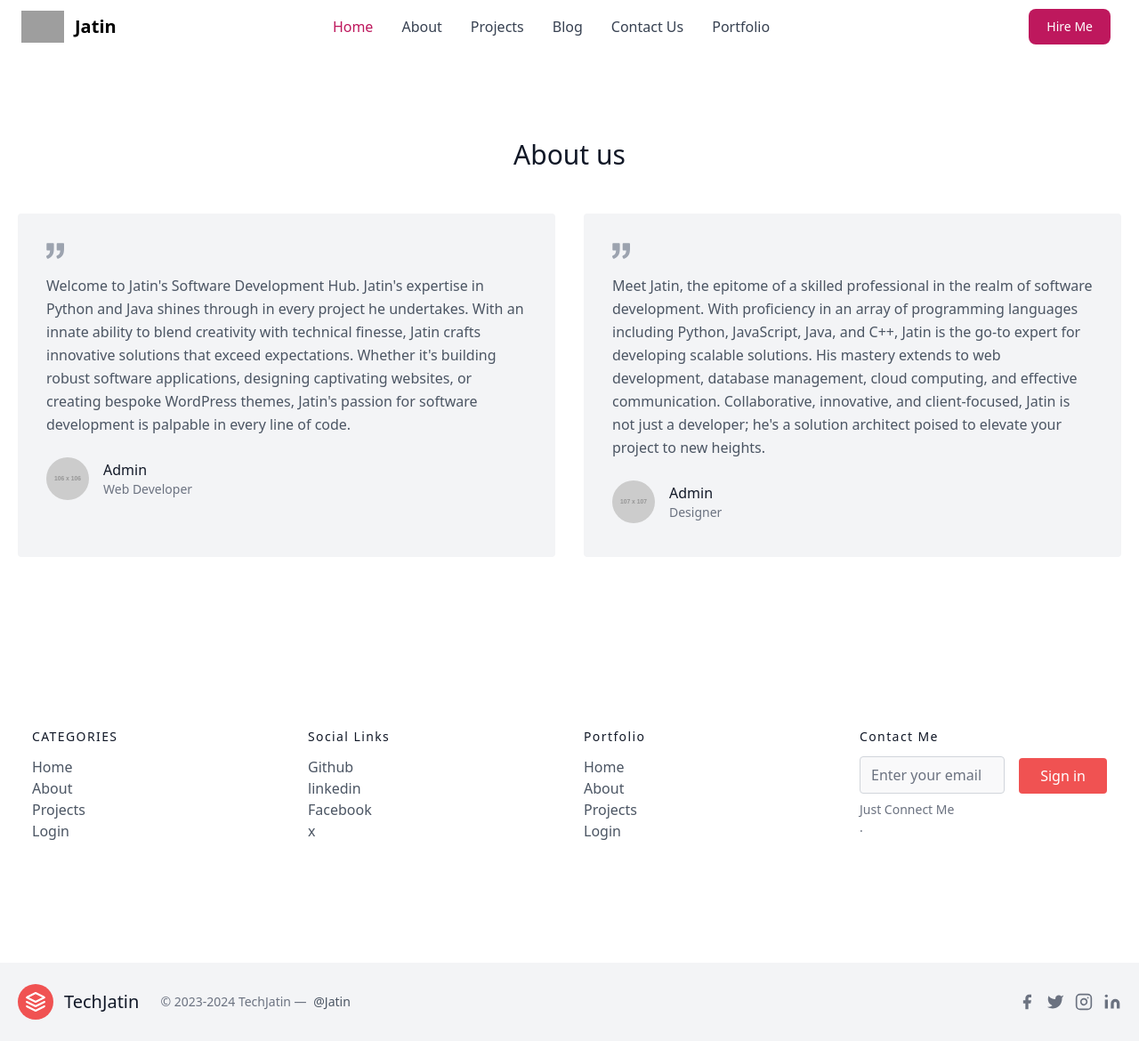
After one commit to Jatin00001/flask-blog, a Flask app: page /about in a window 1280 px wide. The commit adds this page. Shown: the whole page at 89% size. Run offline with Flask 3, Linux system fonts and the light colour scheme; grey boxes labelled with a size stand in for pictures from a placeholder-image service; some libraries are stand-ins or nearby versions; grey boxes are pictures that could not be loaded.

Commit message:
add about and project

```diff
--- a/app.py
+++ b/app.py
@@ -242,6 +242,14 @@ def logout():
   return redirect(url_for('login'))
 
 
+# ---------------------------------------------------------user------------------------
+
+
+@app.route('/about')
+def about():
+  return render_template('/about/about.html')
+
+
 # -------AFTER THIS SECTION ALL API WITH RAW DATA ------------------------------------------------------------------------
 @app.route('/api/skills')
 def skills():
--- a/static/css/main.css
+++ b/static/css/main.css
@@ -1174,6 +1187,10 @@ input:checked + .toggle-bg {
 
 .-m-12 {
   margin: -3rem;
+}
+
+.-m-4 {
+  margin: -1rem;
 }
 
 .m-5 {
@@ -2104,6 +2151,10 @@ input:checked + .toggle-bg {
   padding: 1rem;
 }
 
+.p-8 {
+  padding: 2rem;
+}
+
 .px-2 {
   padding-left: 0.5rem;
   padding-right: 0.5rem;
--- a/tailwind.config.js
+++ b/tailwind.config.js
@@ -8,6 +8,8 @@ module.exports = {
     "./node_modules/flowbite/**/*.js",
     "./templates/**/*.html",
     "./static/js/**/*.js",
+    "./templates/About/about.html",
+    "*",
   ],
   theme: {
     extend: {
--- /dev/null
+++ b/templates/about/about.html
@@ -0,0 +1,80 @@
+{% extends "base.html" %} {% block aboutsection %}
+<section class="text-gray-600 body-font">
+  <div class="container px-5 py-24 mx-auto">
+    <h1 class="text-3xl font-medium title-font text-gray-900 mb-12 text-center">
+      About us
+    </h1>
+    <div class="flex flex-wrap -m-4">
+      <div class="p-4 md:w-1/2 w-full">
+        <div class="h-full bg-gray-100 p-8 rounded">
+          <svg
+            xmlns="http://www.w3.org/2000/svg"
+            fill="currentColor"
+            class="block w-5 h-5 text-gray-400 mb-4"
+            viewBox="0 0 975.036 975.036"
+          >
+            <path
+              d="M925.036 57.197h-304c-27.6 0-50 22.4-50 50v304c0 27.601 22.4 50 50 50h145.5c-1.9 79.601-20.4 143.3-55.4 191.2-27.6 37.8-69.399 69.1-125.3 93.8-25.7 11.3-36.8 41.7-24.8 67.101l36 76c11.6 24.399 40.3 35.1 65.1 24.399 66.2-28.6 122.101-64.8 167.7-108.8 55.601-53.7 93.7-114.3 114.3-181.9 20.601-67.6 30.9-159.8 30.9-276.8v-239c0-27.599-22.401-50-50-50zM106.036 913.497c65.4-28.5 121-64.699 166.9-108.6 56.1-53.7 94.4-114.1 115-181.2 20.6-67.1 30.899-159.6 30.899-277.5v-239c0-27.6-22.399-50-50-50h-304c-27.6 0-50 22.4-50 50v304c0 27.601 22.4 50 50 50h145.5c-1.9 79.601-20.4 143.3-55.4 191.2-27.6 37.8-69.4 69.1-125.3 93.8-25.7 11.3-36.8 41.7-24.8 67.101l35.9 75.8c11.601 24.399 40.501 35.2 65.301 24.399z"
+            ></path>
+          </svg>
+          <p class="leading-relaxed mb-6">
+            Welcome to Jatin's Software Development Hub. Jatin's expertise in
+            Python and Java shines through in every project he undertakes. With
+            an innate ability to blend creativity with technical finesse, Jatin
+            crafts innovative solutions that exceed expectations. Whether it's
+            building robust software applications, designing captivating
+            websites, or creating bespoke WordPress themes, Jatin's passion for
+            software development is palpable in every line of code.
+          </p>
+          <a class="inline-flex items-center">
+            <img
+              alt="testimonial"
+              src="https://dummyimage.com/106x106"
+              class="w-12 h-12 rounded-full flex-shrink-0 object-cover object-center"
+            />
+            <span class="flex-grow flex flex-col pl-4">
+              <span class="title-font font-medium text-gray-900">Admin</span>
+              <span class="text-gray-500 text-sm">Web Developer</span>
+            </span>
+          </a>
+        </div>
+      </div>
+      <div class="p-4 md:w-1/2 w-full">
+        <div class="h-full bg-gray-100 p-8 rounded">
+          <svg
+            xmlns="http://www.w3.org/2000/svg"
+            fill="currentColor"
+            class="block w-5 h-5 text-gray-400 mb-4"
+            viewBox="0 0 975.036 975.036"
+          >
+            <path
+              d="M925.036 57.197h-304c-27.6 0-50 22.4-50 50v304c0 27.601 22.4 50 50 50h145.5c-1.9 79.601-20.4 143.3-55.4 191.2-27.6 37.8-69.399 69.1-125.3 93.8-25.7 11.3-36.8 41.7-24.8 67.101l36 76c11.6 24.399 40.3 35.1 65.1 24.399 66.2-28.6 122.101-64.8 167.7-108.8 55.601-53.7 93.7-114.3 114.3-181.9 20.601-67.6 30.9-159.8 30.9-276.8v-239c0-27.599-22.401-50-50-50zM106.036 913.497c65.4-28.5 121-64.699 166.9-108.6 56.1-53.7 94.4-114.1 115-181.2 20.6-67.1 30.899-159.6 30.899-277.5v-239c0-27.6-22.399-50-50-50h-304c-27.6 0-50 22.4-50 50v304c0 27.601 22.4 50 50 50h145.5c-1.9 79.601-20.4 143.3-55.4 191.2-27.6 37.8-69.4 69.1-125.3 93.8-25.7 11.3-36.8 41.7-24.8 67.101l35.9 75.8c11.601 24.399 40.501 35.2 65.301 24.399z"
+            ></path>
+          </svg>
+          <p class="leading-relaxed mb-6">
+            Meet Jatin, the epitome of a skilled professional in the realm of
+            software development. With proficiency in an array of programming
+            languages including Python, JavaScript, Java, and C++, Jatin is the
+            go-to expert for developing scalable solutions. His mastery extends
+            to web development, database management, cloud computing, and
+            effective communication. Collaborative, innovative, and
+            client-focused, Jatin is not just a developer; he's a solution
+            architect poised to elevate your project to new heights.
+          </p>
+          <a class="inline-flex items-center">
+            <img
+              alt="testimonial"
+              src="https://dummyimage.com/107x107"
+              class="w-12 h-12 rounded-full flex-shrink-0 object-cover object-center"
+            />
+            <span class="flex-grow flex flex-col pl-4">
+              <span class="title-font font-medium text-gray-900">Admin</span>
+              <span class="text-gray-500 text-sm">Designer</span>
+            </span>
+          </a>
+        </div>
+      </div>
+    </div>
+  </div>
+</section>
+{% endblock %}
--- a/templates/base.html
+++ b/templates/base.html
@@ -95,7 +95,7 @@
               </li>
               <li>
                 <a
-                  href="/"
+                  href="/about"
                   class="block py-2 pr-4 pl-3 text-gray-700 border-b border-gray-100 hover:bg-gray-50 lg:hover:bg-transparent lg:border-0 lg:hover:text-primary-700 lg:p-0 dark:text-gray-400 lg:dark:hover:text-white dark:hover:bg-gray-700 dark:hover:text-white lg:dark:hover:bg-transparent dark:border-gray-700"
                   >About</a
                 >
@@ -145,6 +145,7 @@
 
       {% block admin_edits %} {% endblock %}
       {% block usermain %} {% endblock %}
+      {% block aboutsection %} {% endblock %}
     </main>
 
    <footer class="text-gray-600 body-font">
```
Also changed, not shown: other parts of static/css/main.css (+131 -0 lines), templates/About/about.html (deleted).
